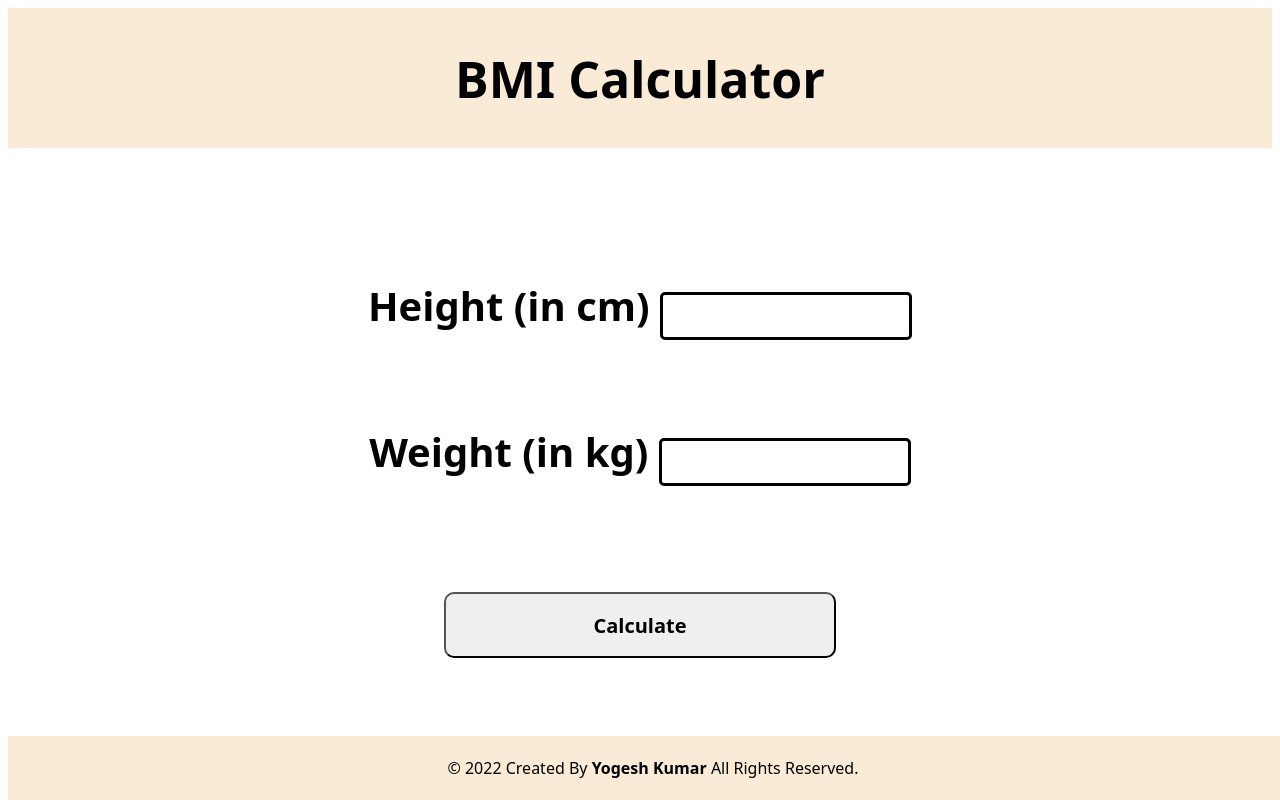
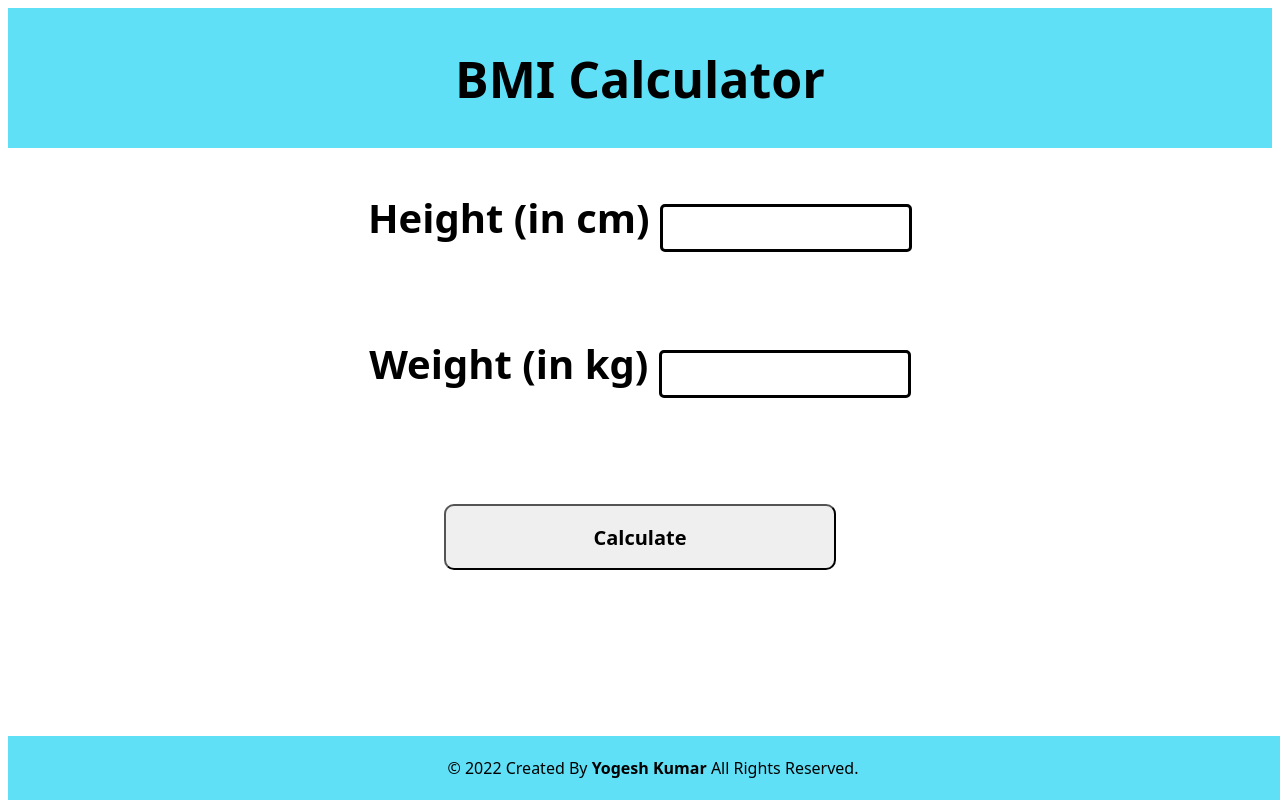
Before and after one commit to yogeshkumar-22/BMI-Calculator, a plain HTML site: page index.html in a window 1280 px wide. Drawn offline with Linux system fonts and the light colour scheme.

Commit message:
Fixed styling issues and colors

```diff
--- a/style.css
+++ b/style.css
@@ -26,15 +26,12 @@ h1 {
 }
 
 .calc {
-    width: 120px;
+    width: 80px;
     width: 31%;
     border-radius: 10px;
     text-align: center;
 }
 
-.pp {
-    padding-top: 90px;
-}
 
 input[type="number"] {
     width: 20%;
@@ -46,14 +43,13 @@ input[type="number"] {
 }
 
 header {
-    background: antiquewhite;
+    background: rgb(95, 224, 247);
     margin: 0px;
     padding: 1px;
 }
 
 .res {
     text-align: center;
-    padding-top: 60px;
     font-size: 35px;
     font-weight: 700;
 }
@@ -64,9 +60,9 @@ footer {
     position: absolute;
     justify-content: center;
     padding: 5px;
-    background-color:antiquewhite;
+    background-color:rgb(95, 224, 247);
     color: black;
 }
 #my{
-    zoom: 60%;
+    zoom: 50%;
 }
```
